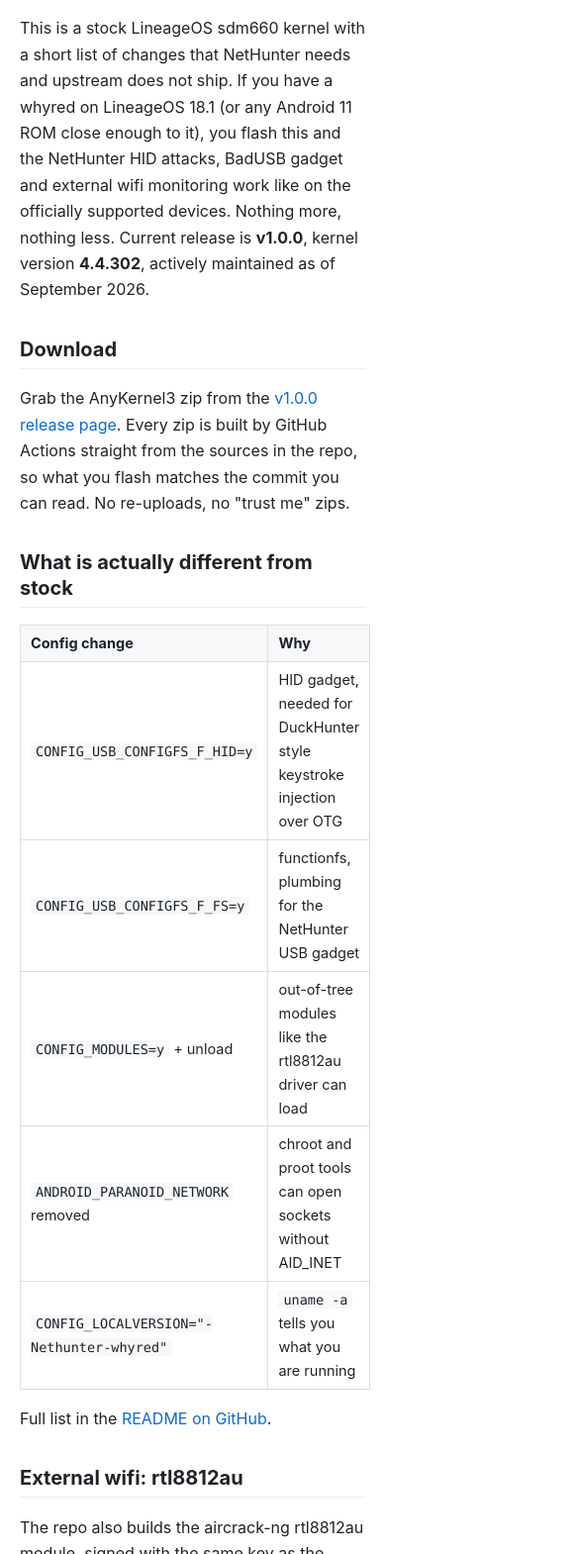
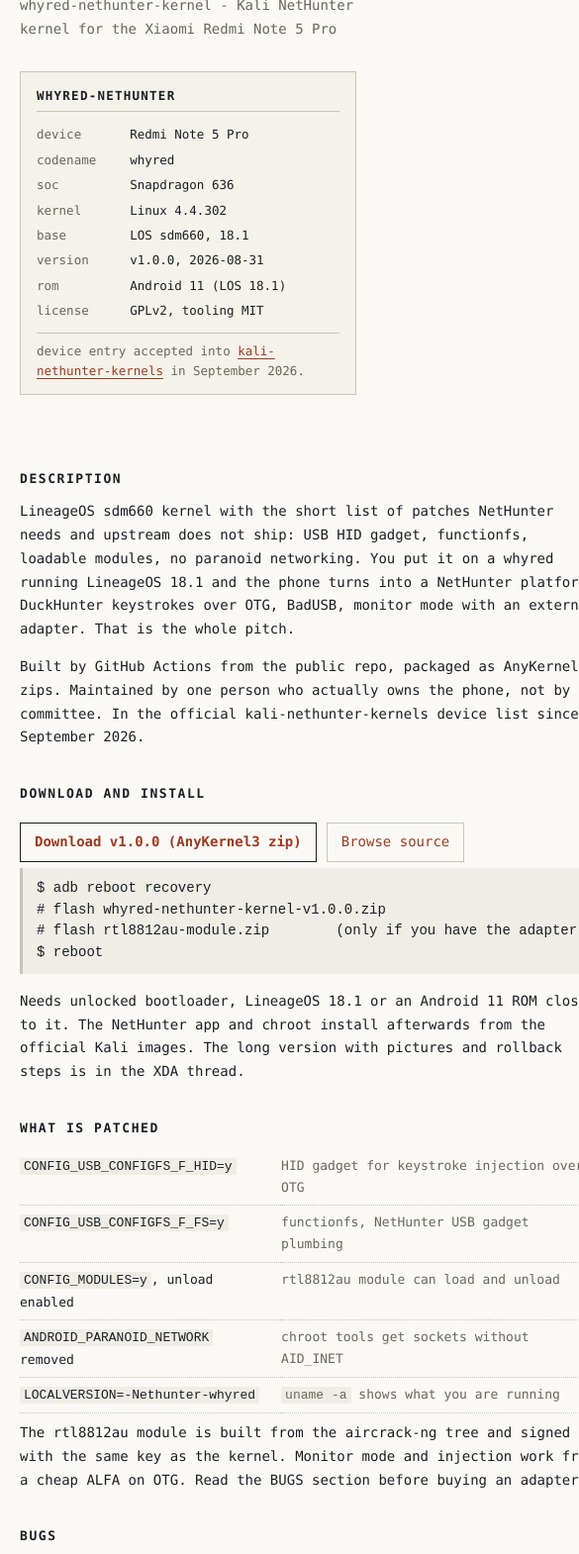
Before and after one commit to notatallnic189/whyred-nethunter-kernel, a plain HTML site: page index.html in a window 390 px wide. Shown: the part 176-1746 px from the top of the page at 99% size, 585 px wide, since content can reach past the window. Drawn offline with Linux system fonts and the light colour scheme.

Commit message:
add project landing page

```diff
--- a/index.html
+++ b/index.html
@@ -3,129 +3,236 @@
 <head>
 <meta charset="utf-8">
 <meta name="viewport" content="width=device-width, initial-scale=1">
-<title>whyred nethunter kernel - Kali NetHunter on the Redmi Note 5 Pro</title>
-<meta name="description" content="Custom kernel for the Xiaomi Redmi Note 5 Pro (whyred) on LineageOS 18.1: HID gadget, rtl8812au monitor mode and injection, built with CI.">
+<title>whyred-nethunter-kernel(1): Kali NetHunter kernel for the Redmi Note 5 Pro</title>
+<meta name="description" content="Kali NetHunter kernel for the Xiaomi Redmi Note 5 Pro (whyred) on LineageOS 18.1. HID gadget, rtl8812au monitor mode and injection, CI-built AnyKernel3 zips.">
 <style>
-  body { font: 16px/1.65 -apple-system, "Segoe UI", Roboto, Helvetica, Arial, sans-serif; color: #1f2328; background: #fff; max-width: 740px; margin: 0 auto; padding: 28px 20px 60px; }
-  h1, h2, h3 { line-height: 1.3; }
-  h1 { font-size: 26px; border-bottom: 1px solid #d8dee4; padding-bottom: 10px; margin-bottom: 4px; }
-  h2 { font-size: 20px; border-bottom: 1px solid #eaeef2; padding-bottom: 6px; margin-top: 34px; }
-  h3 { font-size: 16px; margin-top: 22px; }
-  code, pre { font-family: ui-monospace, SFMono-Regular, "SF Mono", Menlo, Consolas, monospace; font-size: 13.5px; }
-  code { background: #f6f8fa; padding: 1px 5px; border-radius: 4px; }
-  pre { background: #f6f8fa; padding: 12px 14px; border-radius: 6px; overflow-x: auto; line-height: 1.5; }
-  pre code { background: none; padding: 0; }
-  table { border-collapse: collapse; width: 100%; margin: 14px 0; font-size: 14.5px; }
-  th, td { border: 1px solid #d8dee4; padding: 6px 10px; text-align: left; }
-  th { background: #f6f8fa; }
-  a { color: #0969da; text-decoration: none; }
-  a:hover { text-decoration: underline; }
-  .sub { color: #59636e; font-size: 14px; margin-bottom: 18px; }
-  .sub a { color: inherit; text-decoration: underline; }
-  ul { padding-left: 26px; }
-  li { margin: 4px 0; }
-  blockquote { border-left: 4px solid #d8dee4; margin: 14px 0; padding: 2px 16px; color: #59636e; }
-  footer { margin-top: 44px; border-top: 1px solid #eaeef2; padding-top: 14px; font-size: 13.5px; color: #59636e; }
+  :root {
+    --ink: #1b1f24;
+    --paper: #faf9f5;
+    --line: #c9c4b8;
+    --faint: #6b665c;
+    --link: #9d3b22;
+    --accent: #a32a2a;
+  }
+  * { box-sizing: border-box; }
+  body {
+    background: var(--paper);
+    color: var(--ink);
+    font: 14px/1.7 ui-monospace, SFMono-Regular, "SF Mono", Menlo, Consolas, "Liberation Mono", monospace;
+    margin: 0;
+    padding: 32px 20px 56px;
+  }
+  .page { max-width: 880px; margin: 0 auto; }
+
+  /* man page running header */
+  .running {
+    display: flex;
+    justify-content: space-between;
+    gap: 12px;
+    font-size: 12.5px;
+    color: var(--faint);
+    border-bottom: 1px solid var(--line);
+    padding-bottom: 8px;
+    letter-spacing: 0.02em;
+  }
+  h1 {
+    font-size: 21px;
+    font-weight: 700;
+    margin: 26px 0 4px;
+  }
+  h1 .sec { color: var(--accent); font-weight: 400; }
+  .tagline { margin: 0 0 30px; color: var(--faint); }
+
+  /* asymmetric: prose + infobox */
+  .cols {
+    display: grid;
+    grid-template-columns: minmax(0, 1fr) 250px;
+    gap: 40px;
+    align-items: start;
+  }
+  @media (max-width: 720px) {
+    .cols { grid-template-columns: 1fr; }
+    .infobox { order: -1; max-width: 340px; }
+  }
+
+  h2 {
+    font-size: 13px;
+    letter-spacing: 0.12em;
+    margin: 34px 0 10px;
+    color: var(--ink);
+  }
+  h2::before { content: ""; }
+  p { margin: 0 0 14px; max-width: 72ch; }
+  code {
+    background: #efede6;
+    padding: 1px 4px;
+    font-size: 13px;
+  }
+  pre {
+    background: #efede6;
+    border-left: 3px solid var(--line);
+    padding: 10px 14px;
+    overflow-x: auto;
+    line-height: 1.55;
+    margin: 0 0 16px;
+  }
+  a { color: var(--link); text-decoration: underline; text-underline-offset: 3px; }
+  a:hover { color: var(--ink); }
+
+  /* actions: flat, square, on purpose */
+  .actions { margin: 18px 0 6px; display: flex; gap: 10px; flex-wrap: wrap; }
+  .btn {
+    display: inline-block;
+    border: 1px solid var(--ink);
+    padding: 7px 14px;
+    text-decoration: none;
+    font-weight: 700;
+  }
+  .btn:hover { background: var(--ink); color: var(--paper); }
+  .btn.ghost { border-color: var(--line); font-weight: 400; }
+  .btn.ghost:hover { background: transparent; color: var(--link); border-color: var(--link); }
+
+  /* wikipedia-ish infobox, square by choice */
+  .infobox {
+    border: 1px solid var(--line);
+    background: #f4f2ea;
+    padding: 14px 16px;
+    font-size: 12.5px;
+    line-height: 1.55;
+  }
+  .infobox h3 {
+    margin: 0 0 10px;
+    font-size: 12.5px;
+    letter-spacing: 0.1em;
+    border-bottom: 1px solid var(--line);
+    padding-bottom: 6px;
+  }
+  .infobox table { width: 100%; border-collapse: collapse; }
+  .infobox td { padding: 3px 0; vertical-align: top; }
+  .infobox td.k { color: var(--faint); padding-right: 10px; white-space: nowrap; }
+  .infobox .note {
+    margin-top: 10px;
+    padding-top: 8px;
+    border-top: 1px solid var(--line);
+    color: var(--faint);
+  }
+
+  table.patch { width: 100%; border-collapse: collapse; font-size: 13px; margin: 0 0 8px; }
+  table.patch td { border-bottom: 1px dotted var(--line); padding: 6px 10px 6px 0; vertical-align: top; }
+  table.patch td:last-child { color: var(--faint); }
+
+  ul.plain { margin: 0 0 14px; padding-left: 22px; }
+  ul.plain li { margin: 6px 0; max-width: 70ch; }
+
+  .see-also { margin: 0; padding: 0; list-style: none; }
+  .see-also li { margin: 4px 0; }
+
+  footer {
+    margin-top: 52px;
+    border-top: 1px solid var(--line);
+    padding-top: 10px;
+    display: flex;
+    justify-content: space-between;
+    gap: 12px;
+    font-size: 12px;
+    color: var(--faint);
+  }
 </style>
 </head>
 <body>
-<h1>whyred nethunter kernel</h1>
-<p class="sub">
-  A custom kernel for the Xiaomi Redmi Note 5 Pro, so the old thing can run
-  <a href="https://www.kali.org/docs/nethunter/">Kali NetHunter</a> properly.
-  Maintained by hand, built by robots. &nbsp;(<a href="https://github.com/notatallnic189/whyred-nethunter-kernel">source</a>)
-</p>
+<div class="page">
 
-<p>
-  This is a stock LineageOS sdm660 kernel with a short list of changes that NetHunter
-  needs and upstream does not ship. If you have a whyred on LineageOS 18.1 (or any
-  Android 11 ROM close enough to it), you flash this and the NetHunter HID attacks,
-  BadUSB gadget and external wifi monitoring work like on the officially supported
-  devices. Nothing more, nothing less. Current release is <strong>v1.0.0</strong>,
-  kernel version <strong>4.4.302</strong>, actively maintained as of September 2026.
-</p>
+<div class="running">
+  <span>whyred-nethunter-kernel(1)</span>
+  <span>Device Kernels</span>
+  <span>whyred-nethunter-kernel(1)</span>
+</div>
 
-<h2>Download</h2>
-<p>
-  Grab the AnyKernel3 zip from the
-  <a href="https://github.com/notatallnic189/whyred-nethunter-kernel/releases/tag/v1.0.0">v1.0.0 release page</a>.
-  Every zip is built by GitHub Actions straight from the sources in the repo, so what
-  you flash matches the commit you can read. No re-uploads, no "trust me" zips.
-</p>
+<h1>whyred-nethunter-kernel<span class="sec">(1)</span></h1>
+<p class="tagline">whyred-nethunter-kernel - Kali NetHunter kernel for the Xiaomi Redmi Note 5 Pro</p>
 
-<h2>What is actually different from stock</h2>
-<table>
-  <tr><th>Config change</th><th>Why</th></tr>
-  <tr><td><code>CONFIG_USB_CONFIGFS_F_HID=y</code></td><td>HID gadget, needed for DuckHunter style keystroke injection over OTG</td></tr>
-  <tr><td><code>CONFIG_USB_CONFIGFS_F_FS=y</code></td><td>functionfs, plumbing for the NetHunter USB gadget</td></tr>
-  <tr><td><code>CONFIG_MODULES=y</code> + unload</td><td>out-of-tree modules like the rtl8812au driver can load</td></tr>
-  <tr><td><code>ANDROID_PARANOID_NETWORK</code> removed</td><td>chroot and proot tools can open sockets without AID_INET</td></tr>
-  <tr><td><code>CONFIG_LOCALVERSION="-Nethunter-whyred"</code></td><td><code>uname -a</code> tells you what you are running</td></tr>
-</table>
-<p>
-  Full list in the
-  <a href="https://github.com/notatallnic189/whyred-nethunter-kernel#readme">README on GitHub</a>.
-</p>
+<div class="cols">
 
-<h2>External wifi: rtl8812au</h2>
-<p>
-  The repo also builds the aircrack-ng rtl8812au module, signed with the same key as
-  the kernel, so you get real monitor mode and packet injection from a cheap ALFA
-  adapter plugged in over OTG. The module zip ships next to the kernel zip on the
-  release page. Flash kernel first, then the module, then reboot once.
-</p>
+<main>
+  <h2>DESCRIPTION</h2>
+  <p>LineageOS sdm660 kernel with the short list of patches NetHunter needs and
+  upstream does not ship: USB HID gadget, functionfs, loadable modules, no
+  paranoid networking. You put it on a whyred running LineageOS 18.1 and the
+  phone turns into a NetHunter platform: DuckHunter keystrokes over OTG, BadUSB,
+  monitor mode with an external adapter. That is the whole pitch.</p>
+  <p>Built by GitHub Actions from the public repo, packaged as AnyKernel3 zips.
+  Maintained by one person who actually owns the phone, not by a committee.
+  In the official kali-nethunter-kernels device list since September 2026.</p>
 
-<h2>Install, short version</h2>
-<ol>
-  <li>Unlock your bootloader and install LineageOS 18.1 (there are a hundred guides, the XDA one below is fine)</li>
-  <li>Download the kernel zip (and the module zip if you have a 8812au adapter)</li>
-  <li>Reboot to recovery, flash the zips, reboot</li>
-  <li>Install the NetHunter app and chroot from the official Kali images as usual</li>
-</ol>
-<blockquote>
-  The long version with pictures, magisk notes and rollback steps lives in the
-  <a href="https://xdaforums.com/t/kernel-whyred-nethunter-kernel-for-los-18-1-hid-gadget-rtl8812au-injection-ci-built.4800231/">XDA thread</a>.
-  Questions go there too, or to the
-  <a href="https://t.me/whyrednethunter">Telegram channel</a>.
-</blockquote>
+  <h2>DOWNLOAD AND INSTALL</h2>
+  <div class="actions">
+    <a class="btn" href="https://github.com/notatallnic189/whyred-nethunter-kernel/releases/tag/v1.0.0">Download v1.0.0 (AnyKernel3 zip)</a>
+    <a class="btn ghost" href="https://github.com/notatallnic189/whyred-nethunter-kernel">Browse source</a>
+  </div>
+  <pre>$ adb reboot recovery
+# flash whyred-nethunter-kernel-v1.0.0.zip
+# flash rtl8812au-module.zip        (only if you have the adapter)
+$ reboot</pre>
+  <p>Needs unlocked bootloader, LineageOS 18.1 or an Android 11 ROM close to it.
+  The NetHunter app and chroot install afterwards from the official Kali images.
+  The long version with pictures and rollback steps is in the XDA thread.</p>
 
-<h2>Known limitations</h2>
-<ul>
-  <li>The internal WCN3980 wifi chip cannot do monitor mode. Firmware limitation, same on every whyred kernel ever built, so do not ask, use an external adapter.</li>
-  <li>Android 9 and 10 ROMs are not supported, the kernel expects the Android 11 userspace. GSI results vary and I do not test them.</li>
-  <li>VoLTE on some custom ROMs needs the ROM's own patches, unrelated to this kernel.</li>
-</ul>
+  <h2>WHAT IS PATCHED</h2>
+  <table class="patch">
+    <tr><td><code>CONFIG_USB_CONFIGFS_F_HID=y</code></td><td>HID gadget for keystroke injection over OTG</td></tr>
+    <tr><td><code>CONFIG_USB_CONFIGFS_F_FS=y</code></td><td>functionfs, NetHunter USB gadget plumbing</td></tr>
+    <tr><td><code>CONFIG_MODULES=y</code>, unload enabled</td><td>rtl8812au module can load and unload</td></tr>
+    <tr><td><code>ANDROID_PARANOID_NETWORK</code> removed</td><td>chroot tools get sockets without AID_INET</td></tr>
+    <tr><td><code>LOCALVERSION=-Nethunter-whyred</code></td><td><code>uname -a</code> shows what you are running</td></tr>
+  </table>
+  <p>The rtl8812au module is built from the aircrack-ng tree and signed with the
+  same key as the kernel. Monitor mode and injection work from a cheap ALFA on
+  OTG. Read the BUGS section before buying an adapter.</p>
 
-<h2>Why not the 2020 kernel</h2>
-<p>
-  The old Team-420 whyred kernel was built against Android 9 era sources and has not
-  been touched in years. This one is based on the LineageOS 18.1 sdm660 tree, builds
-  in CI on every release, and includes the module work the old one never had.
-  If you are on old ROMs, the old kernel is still a fine choice; if you moved to
-  Android 11, this is the maintained option.
-</p>
+  <h2>BUGS</h2>
+  <ul class="plain">
+    <li>The internal WCN3980 wifi cannot do monitor mode. Firmware limitation,
+    true for every whyred kernel ever built. Use an RTL8812AU adapter, they cost
+    about 15 euro.</li>
+    <li>Android 9 and 10 ROMs are not supported. GSI boot results vary and are
+    not tested here.</li>
+    <li>Report breakage in the XDA thread with <code>uname -a</code> and the last
+    logcat, or it did not happen.</li>
+  </ul>
 
-<h2>Changelog</h2>
-<pre><code>v1.0.0  2026-08-31  initial public release
-                    - hid gadget and functionfs enabled
-                    - paranoid network removed
-                    - rtl8812au out-of-tree module, signed
-                    - CI builds (GitHub Actions), AnyKernel3 packaging
-                    - merged into kali-nethunter-kernels community devices</code></pre>
+  <h2>SEE ALSO</h2>
+  <ul class="see-also">
+    <li><a href="https://xdaforums.com/t/kernel-whyred-nethunter-kernel-for-los-18-1-hid-gadget-rtl8812au-injection-ci-built.4800231/">XDA thread: flashing guide, support, rollback</a></li>
+    <li><a href="https://github.com/notatallnic189/whyred-nethunter-kernel">GitHub: sources and releases</a></li>
+    <li><a href="https://t.me/whyrednethunter">Telegram: t.me/whyrednethunter, release announcements</a></li>
+    <li><a href="https://www.kali.org/docs/nethunter/">kali.org: official NetHunter docs</a></li>
+  </ul>
+</main>
 
-<h2>Credits and license</h2>
-<p>
-  Built on the work of LineageOS and the sdm660 maintainers, theradcolor and
-  Team-420 (who proved NetHunter on whyred was possible back in 2020), osm0sis for
-  AnyKernel3, the aircrack-ng team for the rtl8812au driver, and the Kali NetHunter
-  crew. Repo tooling is MIT, kernel sources stay GPLv2 as they should be.
-</p>
+<aside class="infobox">
+  <h3>WHYRED-NETHUNTER</h3>
+  <table>
+    <tr><td class="k">device</td><td>Redmi Note 5 Pro</td></tr>
+    <tr><td class="k">codename</td><td>whyred</td></tr>
+    <tr><td class="k">soc</td><td>Snapdragon 636</td></tr>
+    <tr><td class="k">kernel</td><td>Linux 4.4.302</td></tr>
+    <tr><td class="k">base</td><td>LOS sdm660, 18.1</td></tr>
+    <tr><td class="k">version</td><td>v1.0.0, 2026-08-31</td></tr>
+    <tr><td class="k">rom</td><td>Android 11 (LOS 18.1)</td></tr>
+    <tr><td class="k">license</td><td>GPLv2, tooling MIT</td></tr>
+  </table>
+  <div class="note">device entry accepted into
+  <a href="https://gitlab.com/kalilinux/nethunter/build-scripts/kali-nethunter-kernels">kali-nethunter-kernels</a>
+  in September 2026.</div>
+</aside>
+
+</div>
 
 <footer>
-  Not affiliated with Xiaomi, Kali Linux or OffSec. Kernel source:
-  <a href="https://github.com/notatallnic189/whyred-nethunter-kernel">github.com/notatallnic189/whyred-nethunter-kernel</a>
-  &middot; support: <a href="https://xdaforums.com/t/kernel-whyred-nethunter-kernel-for-los-18-1-hid-gadget-rtl8812au-injection-ci-built.4800231/">XDA</a>
-  &middot; <a href="https://t.me/whyrednethunter">t.me/whyrednethunter</a>
+  <span>not affiliated with Xiaomi, Kali Linux or OffSec</span>
+  <span>v1.0.0, last touched September 2026</span>
 </footer>
+
+</div>
 </body>
 </html>
```
